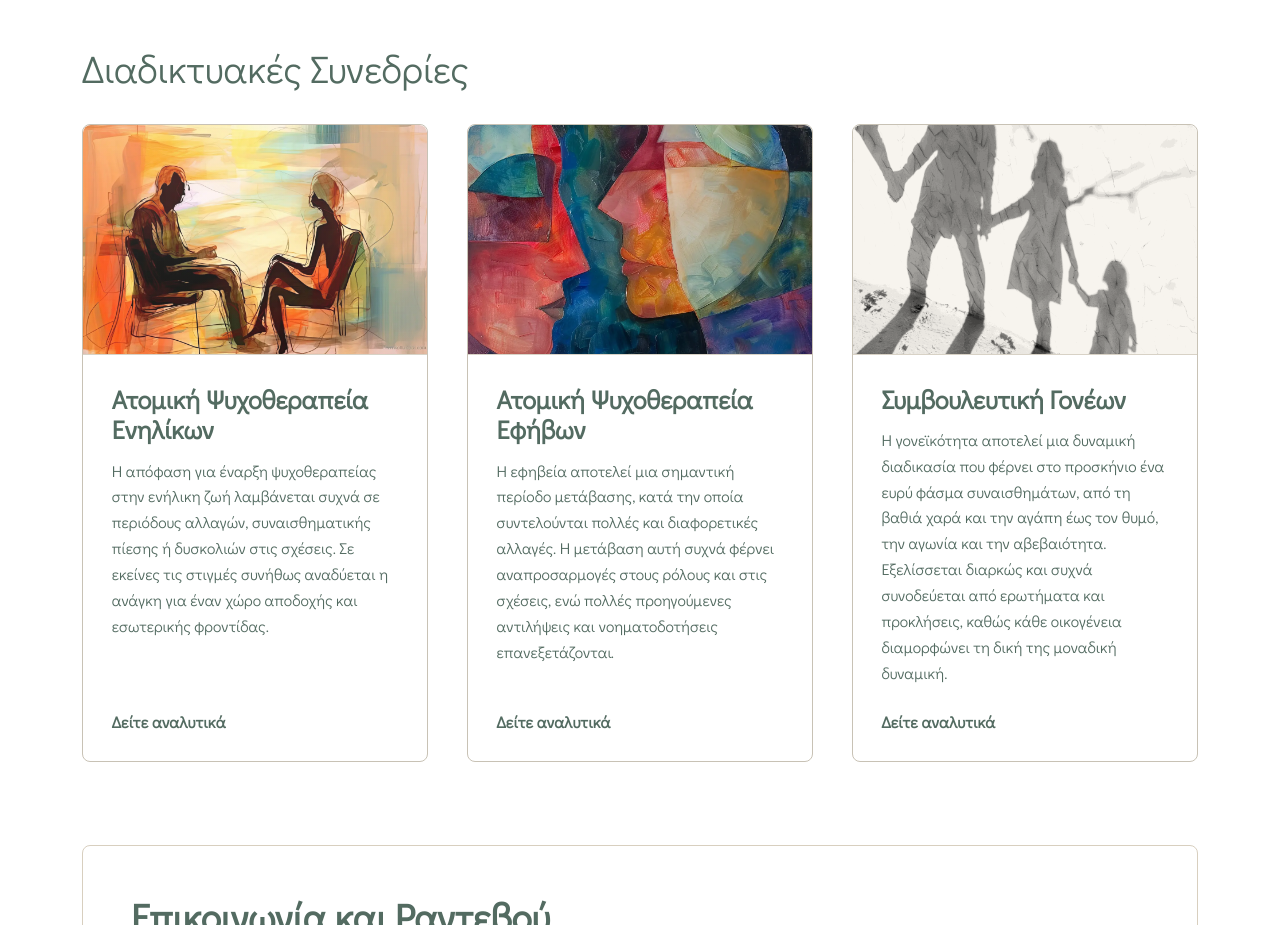
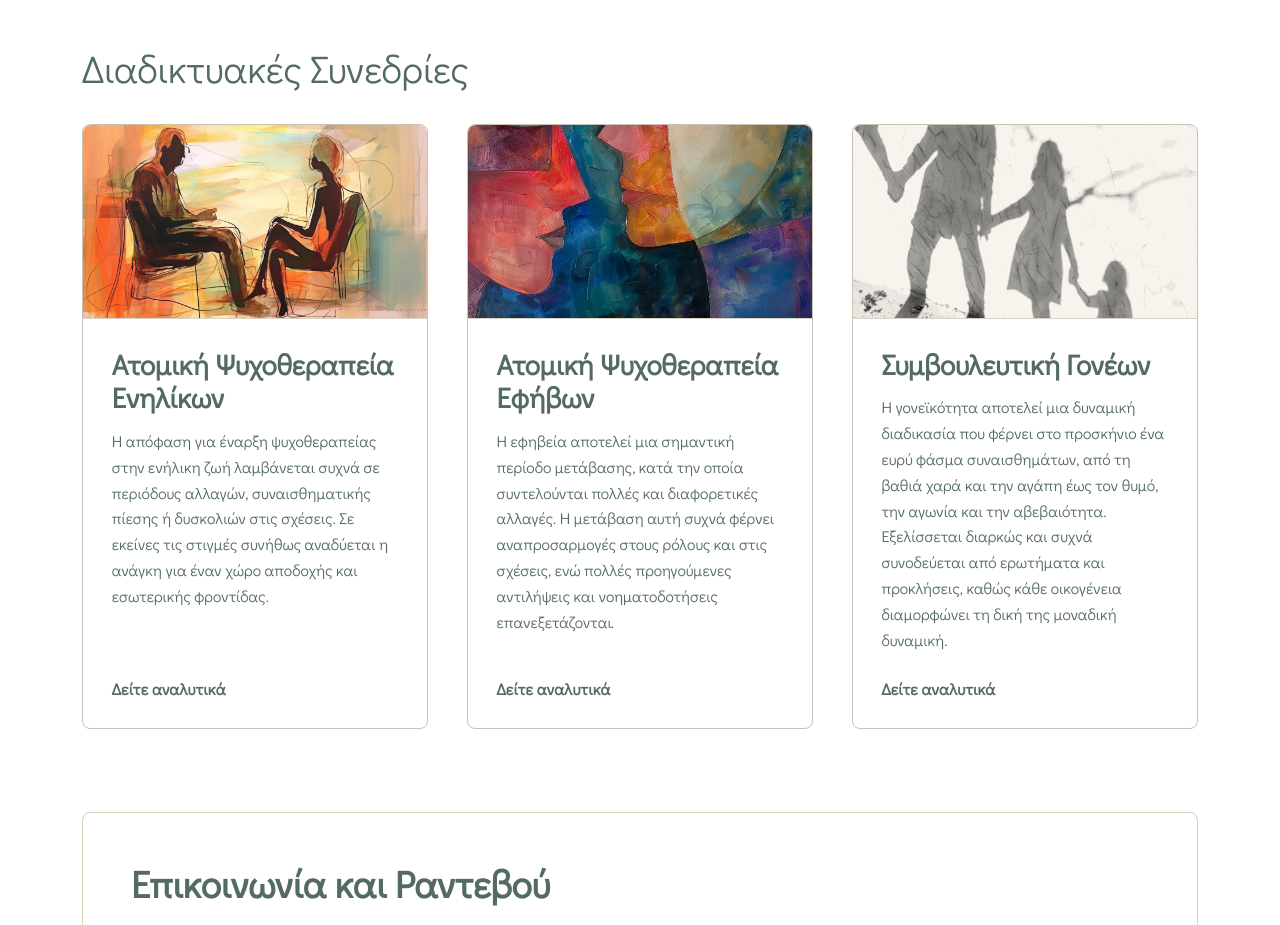
Before and after one commit to yourijanssen/ZoiWebsiteNextjs, a Next.js app: page / in a window 1280 px wide. Shown: the part 1660-2585 px from the top of the page. Built offline with nearby package versions, Linux system fonts and the light colour scheme.

Commit message:
fix images

```diff
--- a/app/globals.css
+++ b/app/globals.css
@@ -2389,10 +2389,10 @@ body::after,
   flex: 0 0 auto;
   min-height: 0;
   height: auto;
-  aspect-ratio: 3 / 2;
-  margin: 0;
-  border-radius: var(--radius-lg) var(--radius-lg) 0 0;
-  border-bottom: 1px solid #d8d2c6;
+  aspect-ratio: 16 / 9;
+  margin: clamp(0.7rem, 1.4vw, 1rem) clamp(0.7rem, 1.4vw, 1rem) 0;
+  border-radius: var(--radius-sm);
+  border: 1px solid #d8d2c6;
 }
 
 /* Preserve the original proportions and colours of each therapy image. */
@@ -2402,21 +2402,37 @@ body::after,
 
 .services-directory .service-media-individual {
   background-size: auto, cover;
+  background-position: center, center bottom;
+  margin: 0;
+  border: 0;
+  border-bottom: 1px solid #d8d2c6;
+  border-radius: var(--radius-lg) var(--radius-lg) 0 0;
 }
 
 .services-directory .service-media-adolescent {
   background-size: cover;
+  background-position: center 85%;
 }
 
 .services-directory .service-media-parentCounseling {
-  background-size: contain;
+  background-size: cover;
+  background-position: center top;
+}
+
+.services-directory .service-media-adolescent,
+.services-directory .service-media-parentCounseling {
+  margin: 0;
+  border: 0;
+  border-bottom: 1px solid #d8d2c6;
+  border-radius: var(--radius-lg) var(--radius-lg) 0 0;
 }
 
 .services-directory .service-card h2,
 .services-directory .service-card h3 {
   margin: 0 0 0.85rem;
   color: var(--text);
-  font-size: clamp(1.45rem, 2vw, 1.85rem);
+  font-size: clamp(1.55rem, 2.2vw, 2rem);
+  font-weight: 700;
   line-height: 1.2;
 }
 
```
